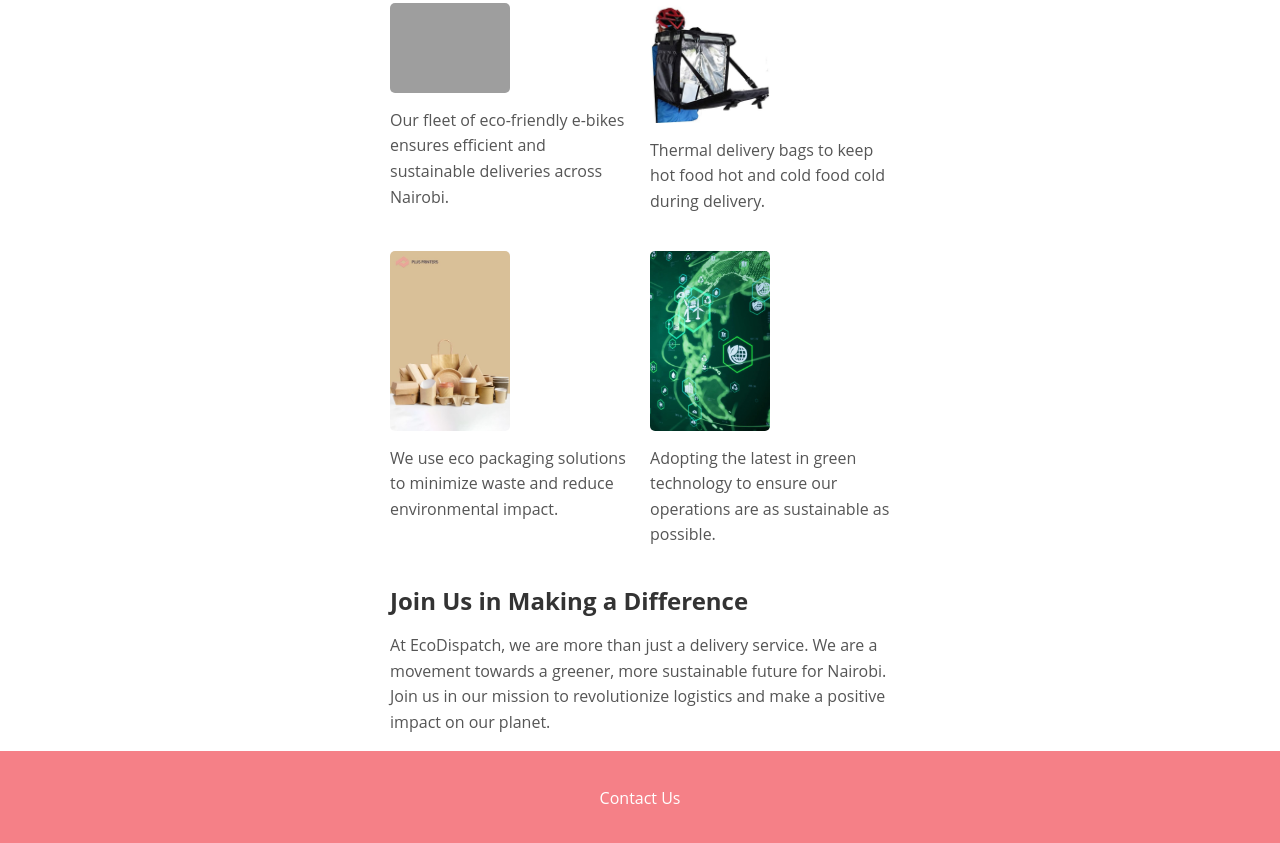
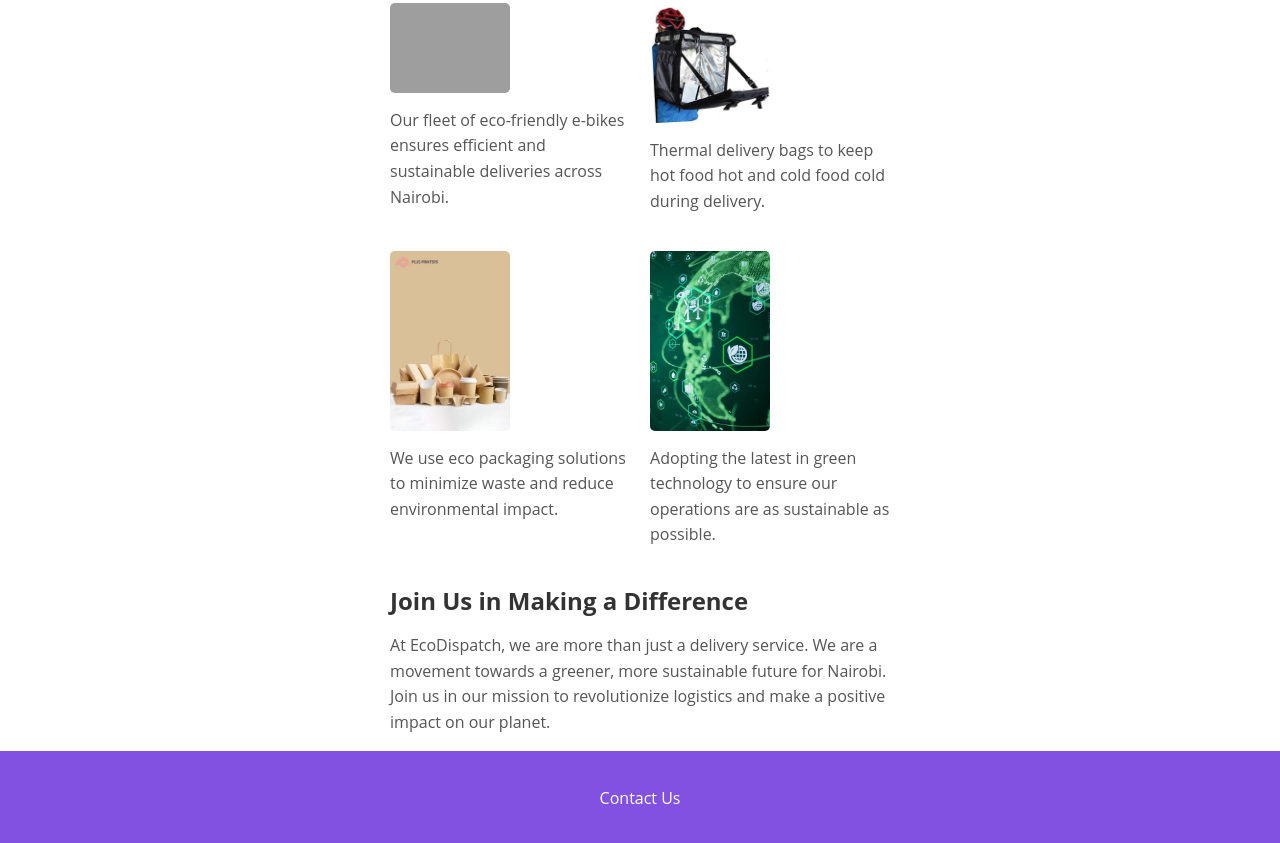
Before and after one commit to YanoTonny/EcoDispatch, a website: page about.html in a window 1280 px wide. Shown: the part 816-1659 px from the top of the page. Drawn offline with Linux system fonts and the light colour scheme; grey boxes are pictures that could not be loaded.

Commit message:
This is an update to the footer colour in all the static pages linked to the navbar

```diff
--- a/style.css
+++ b/style.css
@@ -82,7 +82,7 @@ body {
 }
 
 .footer {
-  background-color: hsl(356, 85%, 73%);
+  background-color: hsl(261, 71%, 60%);
   color: white;
   padding: 20px;
   text-align: center;
```
